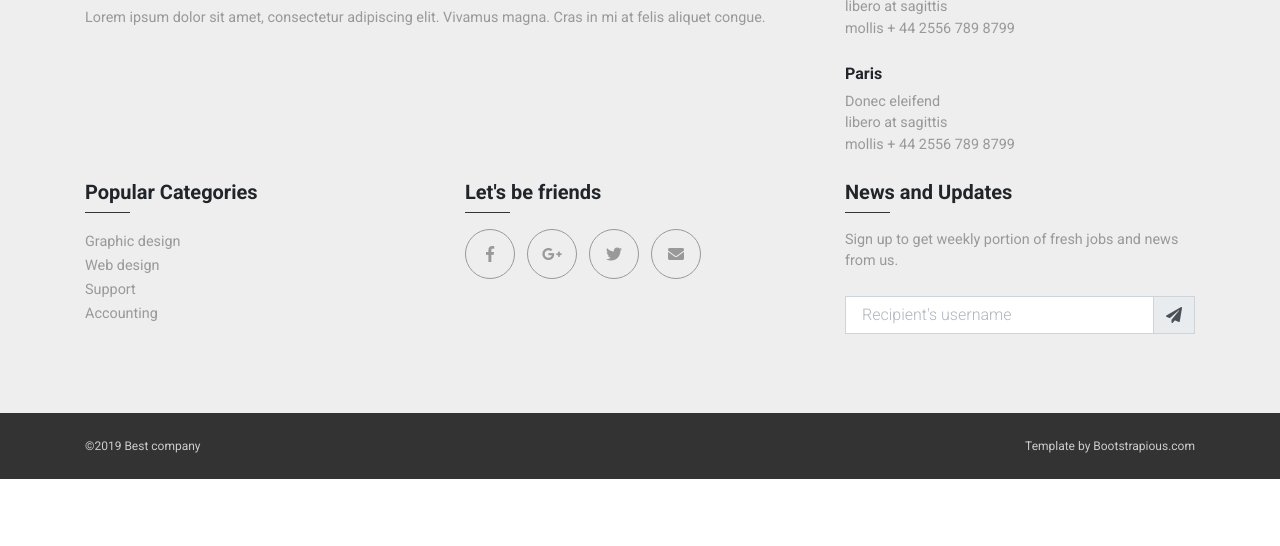
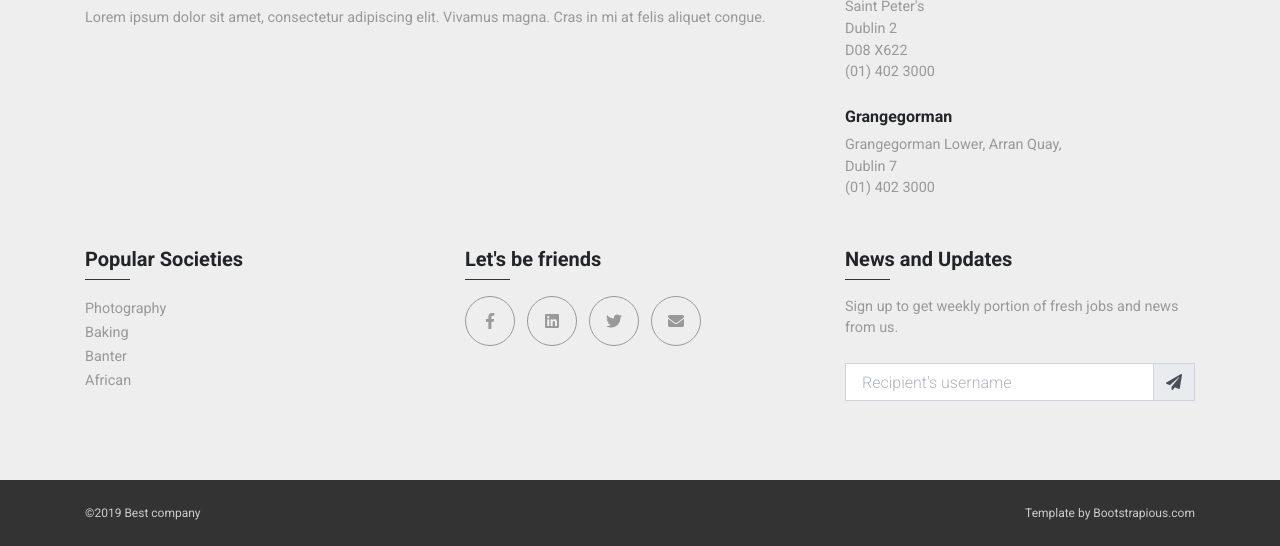
Before and after one commit to MaxZah123/Global-Software-2-Website, a Django app: template websiteproj/templates/Join.html in a window 1280 px wide. Shown: the part 2507-3053 px from the top of the page. Before the commit the page ends 2986 px from the top, so only its background shows below. Run offline with Django 3.2, Linux system fonts and the light colour scheme; the template is opened without the code that fills it, so the values that code supplies are empty; some libraries are stand-ins or nearby versions.

Commit message:
Basic changes

```diff
--- a/websiteproj/templates/Join.html
+++ b/websiteproj/templates/Join.html
@@ -101,15 +101,15 @@
               <div class="col-lg-12 col-md-6 mb-4">
                 <div class="icon mb-4"><i class="pe-7s-map-2"></i></div>
                 <h5 class="lined mb-4">Address</h5>
-                <p class="text-muted mb-0 text-small">13/25 New Avenue</p>
-                <p class="text-muted mb-0 text-small">New Heaven, 45Y 73J</p>
-                <p class="text-muted mb-0 text-small">England, <strong>Great Britain </strong></p>
+                <p class="text-muted mb-0 text-small">Grangegorman Lower</p>
+                <p class="text-muted mb-0 text-small"> Arran Quay</p>
+                <p class="text-muted mb-0 text-small"><strong>Dublin 7</strong></p>
               </div>
               <div class="col-lg-12 col-md-6 mb-4">
                 <div class="icon mb-4"><i class="pe-7s-phone"></i></div>
                 <h5 class="lined mb-4">Call center</h5>
                 <p class="text-muted mb-3 text-small">This number is toll free if calling from Great Britain otherwise we advise you to use the electronic form of communication.</p>
-                <p class="text-muted font-weight-bold">+33 555 444 333</p>
+                <p class="text-muted font-weight-bold">(01) 402 3000</p>
               </div>
               <div class="col-lg-12 col-md-6 mb-4">
                 <div class="icon mb-4"><i class="pe-7s-mail-open"></i></div>
@@ -178,30 +178,32 @@
           </div>
           <div class="col-lg-4 col-md-6 mb-4">
             <h5 class="lined lined-dark mb-3">Our offices</h5>
-            <h6>London</h6>
-            <p class="text-muted mb-0 text-small">Donec eleifend</p>
-            <p class="text-muted mb-0 text-small">libero at sagittis</p>
-            <p class="text-muted mb-4 text-small">mollis + 44 2556 789 8799 </p>
-            <h6>Paris</h6>
-            <p class="text-muted mb-0 text-small">Donec eleifend</p>
-            <p class="text-muted mb-0 text-small">libero at sagittis</p>
-            <p class="text-muted mb-0 text-small">mollis + 44 2556 789 8799 </p>
+            <h6>Dublin</h6>
+            <p class="text-muted mb-0 text-small">Kevin Street</p>
+            <p class="text-muted mb-0 text-small">Saint Peter's</p>
+			<p class="text-muted mb-0 text-small">Dublin 2</p>
+			<p class="text-muted mb-0 text-small">D08 X622</p>
+            <p class="text-muted mb-4 text-small">(01) 402 3000</p>
+            <h6>Grangegorman</h6>
+            <p class="text-muted mb-0 text-small">Grangegorman Lower, Arran Quay,</p>
+            <p class="text-muted mb-0 text-small">Dublin 7</p>
+            <p class="text-muted mb-4 text-small">(01) 402 3000 </p>
           </div>
           <div class="col-lg-4 col-md-6 mb-4">
-            <h5 class="lined lined-dark mb-3">Popular Categories</h5>
+            <h5 class="lined lined-dark mb-3">Popular Societies</h5>
             <ul class="list-unstyled">
-              <li><a href="#" class="footer-link text-small">Graphic design</a></li>
-              <li><a href="#" class="footer-link text-small">Web design</a></li>
-              <li><a href="#" class="footer-link text-small">Support</a></li>
-              <li><a href="#" class="footer-link text-small">Accounting</a></li>
+              <li><a href="#" class="footer-link text-small">Photography</a></li>
+              <li><a href="#" class="footer-link text-small">Baking</a></li>
+              <li><a href="#" class="footer-link text-small">Banter</a></li>
+              <li><a href="#" class="footer-link text-small">African</a></li>
             </ul>
           </div>
           <div class="col-lg-4 col-md-6 mb-4">
             <h5 class="lined lined-dark mb-3">Let's be friends</h5>
             <ul class="list-inline">
-              <li class="list-inline-item"><a href="#" class="social-link"><i class="fab fa-facebook-f"></i></a></li>
-              <li class="list-inline-item"><a href="#" class="social-link"><i class="fab fa-google-plus-g"></i></a></li>
-              <li class="list-inline-item"><a href="#" class="social-link"><i class="fab fa-twitter"></i></a></li>
+              <li class="list-inline-item"><a href="https://www.facebook.com/TUDublinCCSocieties/" class="social-link"><i class="fab fa-facebook-f"></i></a></li>
+              <li class="list-inline-item"><a href="https://www.linkedin.com/in/anita-conway-41a38b13/?originalSubdomain=ie" class="social-link"><i class="fab fa-linkedin"></i></a></li>
+			  <li class="list-inline-item"><a href="https://twitter.com/tudublin_socs?lang=en" class="social-link"><i class="fab fa-twitter"></i></a></li>
               <li class="list-inline-item"><a href="#" class="social-link"><i class="fas fa-envelope"></i></a></li>
             </ul>
           </div>
```
